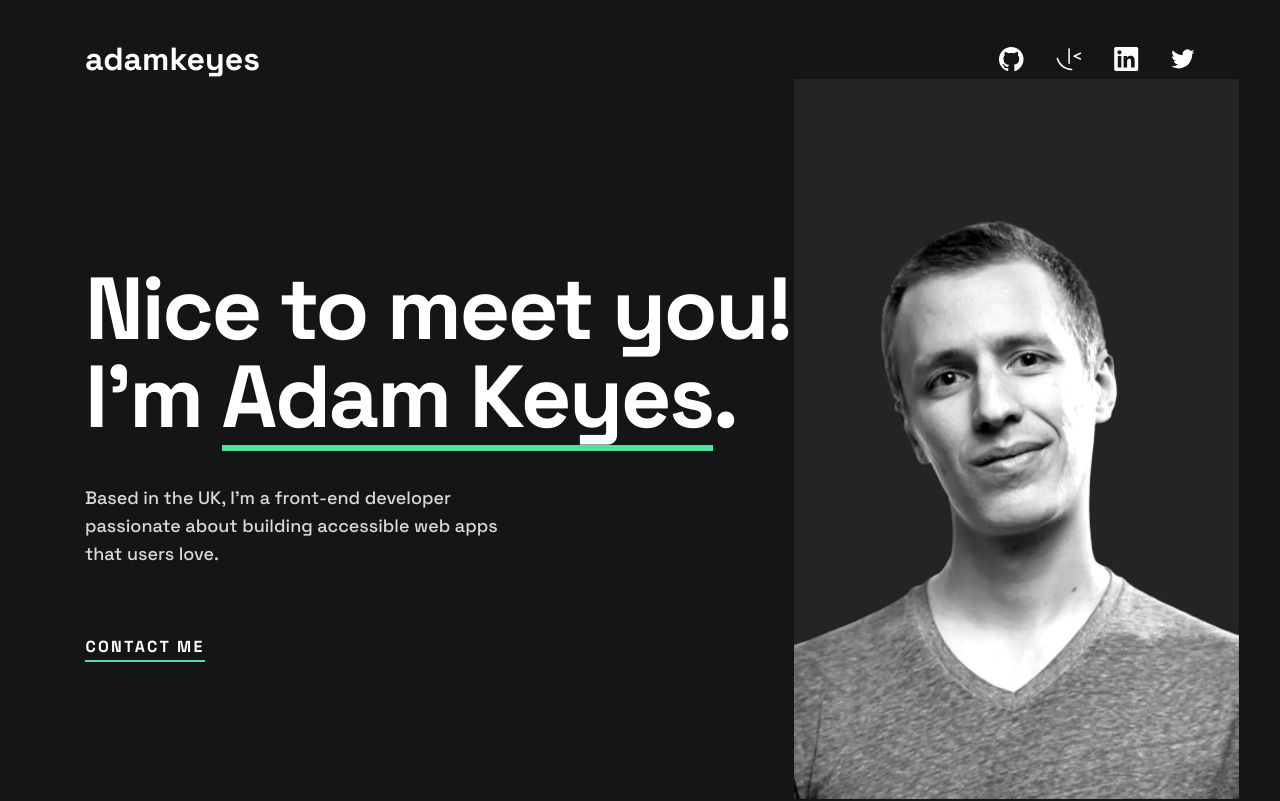
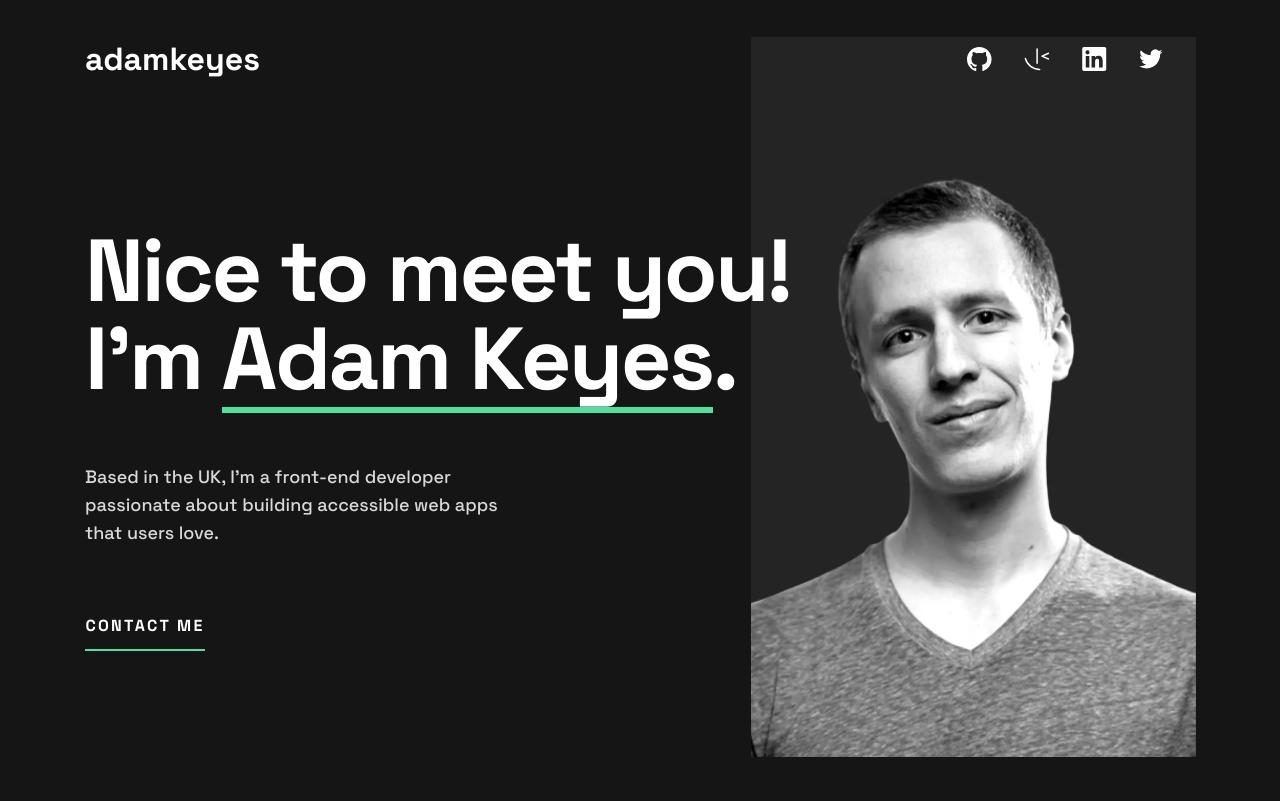
Before and after one commit to alla-r/FM-portfolio-react, a React (Vite) app: page / in a window 1280 px wide. Shown: the top 801 px of the page. Built offline with nearby package versions, Linux system fonts and the light colour scheme.

Commit message:
add adaptiveness for Hero section

```diff
--- a/src/App.scss
+++ b/src/App.scss
@@ -4,7 +4,7 @@
 // }
 
 .container {
-  width: 90%;
+  width: 98%;
   max-width: 21.4375rem;
   margin: 0 auto;
 
--- a/src/components/Header/Header.scss
+++ b/src/components/Header/Header.scss
@@ -43,5 +43,9 @@ header {
 @media only screen and (min-width: 62.5em) {
   header {
     margin-top: 39px;
+
+    .header__nav {
+      padding-right: 32px;
+  }
   }
 }
--- a/src/components/HeroSection/HeroSection.jsx
+++ b/src/components/HeroSection/HeroSection.jsx
@@ -5,13 +5,12 @@ import profileImageMobile from "../../assets/images/image-profile-mobile.webp";
 import "./HeroSection.scss";
 
 const HeroSection = () => {
-  console.log(constants);
   return (
     <>
       <div className="hero__content-wrapper container">
-        <div className="hero__content">
+        <div className="hero__content-info">
           <h1>
-            Nice to meet you! I&apos;m <span>Adam Keyes</span>.
+            Nice to meet you! I&apos;m <strong>Adam Keyes</strong>.
           </h1>
           <h2>{constants.HERO_DESCRIPTION}</h2>
           <button className="hero__contact-button">
--- a/src/components/HeroSection/HeroSection.scss
+++ b/src/components/HeroSection/HeroSection.scss
@@ -1,67 +1,53 @@
-// .hero {
-//   margin: 0 auto;
-//   height: 100vh;
-//   max-width: 1110px;
-//   position: relative;
-// }
-
-.hero__profile-image {
-  // height: 100%;
-  width: 27.8125rem;
-  height: auto;
-  // position: relative;
-  // top: 0px;
-  // right: 0;
-  // position: absolute;
-  // top: 0px;
-  // right: 0px;
-  // z-index: -10;
-}
-
 .hero__content-wrapper {
   display: flex;
+  flex-direction: column-reverse;
+  align-items: center;
 
-  .hero__content {
-    height: calc(100vh - 32px);
+  .hero__content-info {
+    margin-top: 40px;
     display: flex;
     flex-direction: column;
     justify-content: center;
+    align-items: center;
+    text-align: center;
 
     h1 {
-      width: 709px;
+      width: 21rem;
       margin: 0px;
-      font-size: 88px;
+      font-size: 2.5rem;
       font-weight: 700;
-      line-height: 88px;
-      letter-spacing: -2.5px;
+      line-height: 2.5rem;
+      letter-spacing: -0.071rem;
 
-      span {
+      strong {
         display: inline-block;
         position: relative;
-      }
-      span::after {
-        content: "";
-        width: 100%;
-        height: 0.375rem;
-        background-color: var(--color-green);
-        position: absolute;
-        bottom: -10px;
-        right: 0;
+
+        &::after {
+          content: "";
+          width: 100%;
+          height: 0.25rem;
+          background-color: var(--color-green);
+          position: absolute;
+          bottom: -6px;
+          right: 0;
+        }
       }
     }
 
     h2 {
-      margin: 43px 0px 0px 0px;
-      width: 445px;
+      margin: 26px 0px 0px 0px;
+      width: 21rem;
       color: var(--color-grey);
-      font-size: 18px;
+      font-size: 1rem;
       font-weight: 500;
-      line-height: 28px;
+      line-height: 1.625rem;
     }
 
     .hero__contact-button {
       width: 7.5rem;
-      margin-top: 66px;
+      margin-top: 24px;
+      padding-bottom: 10px;
       color: var(--color-white);
       background-color: transparent;
       font-size: 1rem;
@@ -70,6 +56,95 @@
       letter-spacing: 0.14288rem;
       text-transform: uppercase;
       border-bottom: 0.125rem solid var(--color-green);
+
+      &:hover {
+        color: var(--color-green);
+        cursor: pointer;
+      }
+    }
+  }
+
+  .hero__profile-image {
+    height: 23.9375rem;
+    margin-block-start: -97px;
+    position: relative;
+    z-index: -2;
+  }
+}
+
+/* Tablet > 600 px */
+@media only screen and (min-width: 37.5em) {
+  .hero__content-wrapper {
+    flex-direction: row;
+
+    .hero__content-info {
+      margin: 0;
+      height: calc(100vh - 80px);
+      justify-content: center;
+      text-align: left;
+      align-items: flex-start;
+
+      h1 {
+        width: 28rem;
+        margin: 0px;
+        font-size: 4.5rem;
+        font-weight: 700;
+        line-height: 4.5rem;
+        letter-spacing: -0.12781rem;
+
+        strong {
+          &::after {
+            height: 0.375rem;
+            bottom: -10px;
+          }
+        }
+      }
+
+      h2 {
+        margin: 60px 0px 0px 0px;
+        width: 28rem;
+        font-size: 1.125rem;
+        line-height: 1.75rem;
+      }
+
+      .hero__contact-button {
+        width: 7.5rem;
+        margin-top: 34px;
+      }
+    }
+
+    .hero__profile-image {
+      height: 37.5rem;
+      margin-block-start: -120px;
+      margin-inline-start: -12px;
     }
   }
 }
+
+/* DESKTOP > 1000px */
+@media only screen and (min-width: 62.5em) {
+  .hero__content-wrapper {
+    justify-content: space-between;
+
+    .hero__content-info {
+      h1 {
+        width: 45rem;
+        font-size: 5.5rem;
+        font-weight: 700;
+        line-height: 5.5rem;
+        letter-spacing: -0.15625rem;
+      }
+
+      .hero__contact-button {
+        margin-top: 66px;
+      }
+    }
+
+    .hero__profile-image {
+      width: 27.8125rem;
+      height: 45rem;
+      margin-block-start: -80px;
+      margin-inline-start: -54px;
+    }
+  }
+}
```
